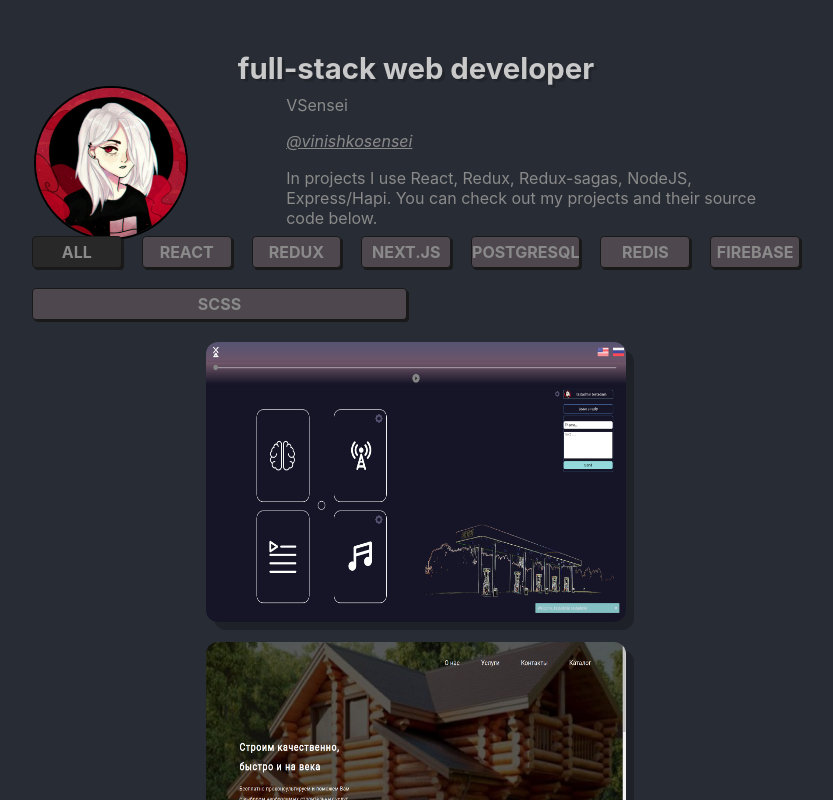
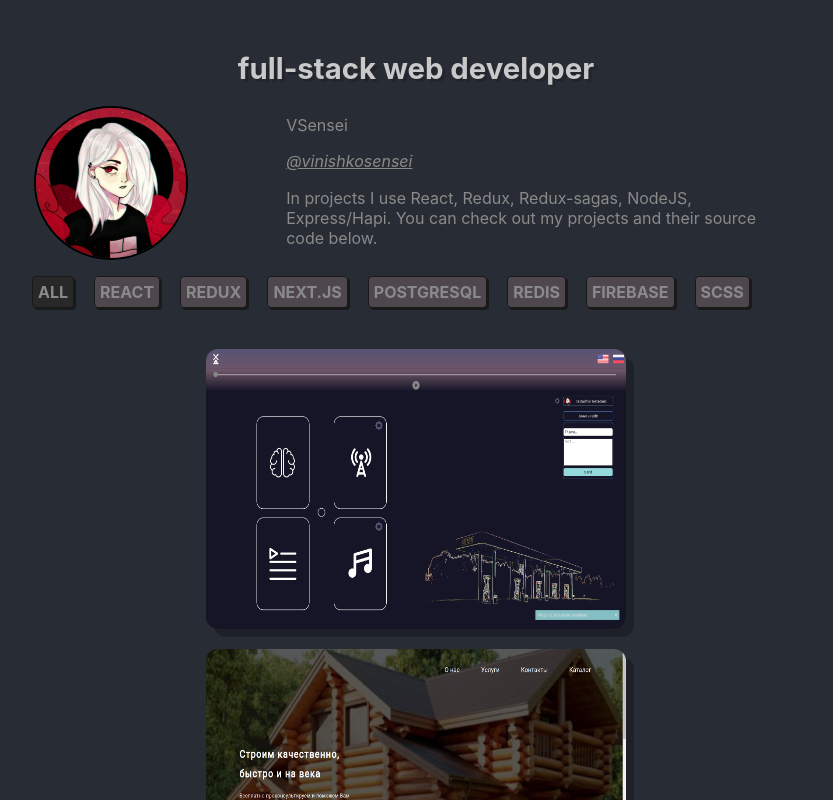
Before and after one commit to vsensei/vsensei.github.io, a React (Create React App) app: page / in a window 1280 px wide. Shown: the top 800 px of the page, without its empty margins (224-1057 px from the left). Built offline with nearby package versions, Linux system fonts and the light colour scheme.

Commit message:
improved styling

```diff
--- a/src/App.scss
+++ b/src/App.scss
@@ -7,9 +7,6 @@
   position: absolute;
   background-color: #282c34;
   color: #8a8a8a;
-  font-family: -apple-system, BlinkMacSystemFont, 'Segoe UI', 'Roboto', 'Oxygen',
-    'Ubuntu', 'Cantarell', 'Fira Sans', 'Droid Sans', 'Helvetica Neue',
-    sans-serif;
   min-height: 100%;
 
   a {
@@ -37,7 +34,7 @@
     .projects-container {
       @extend %flex-wrap-container;
       justify-content: center;
-      margin: 5% auto 0 auto;
+      margin: 2% auto 0 auto;
 
       .project {
         @extend %centback;
--- a/src/components/main-info/main-info.styles.scss
+++ b/src/components/main-info/main-info.styles.scss
@@ -5,7 +5,6 @@
 .maininfo {
   @extend %columnflex;
   justify-content: space-between;
-  height: 30vh;
 
   .headline {
     @extend %centtext;
@@ -17,6 +16,7 @@
 
   .about {
     @extend %rowflex;
+    margin: 20px 0px;
     justify-content: center;
     gap: 10%;
 
--- a/src/components/tech-info/tech-info.component.js
+++ b/src/components/tech-info/tech-info.component.js
@@ -10,13 +10,13 @@ const TechInfo = ({
   return (
     <div className="tech-info-container">
       {technologies ? (
-        <div className="tech-info-container">
+        <>
           {technologies.map((tech, index) => (
             <div className="tech-info" key={index}>
               {tech}
             </div>
           ))}
-        </div>
+        </>
       ) : (
         <>
           <div
--- a/src/components/tech-info/tech-info.styles.scss
+++ b/src/components/tech-info/tech-info.styles.scss
@@ -19,6 +19,8 @@
     font-weight: bold;
     box-shadow: 2px 2px 0 vars.$shadowcolor;
     height: 30px;
+    padding: 0 5px;
+    max-width: fit-content;
 
     &:hover {
       background-color: vars.$defaulthovercolor;
```
